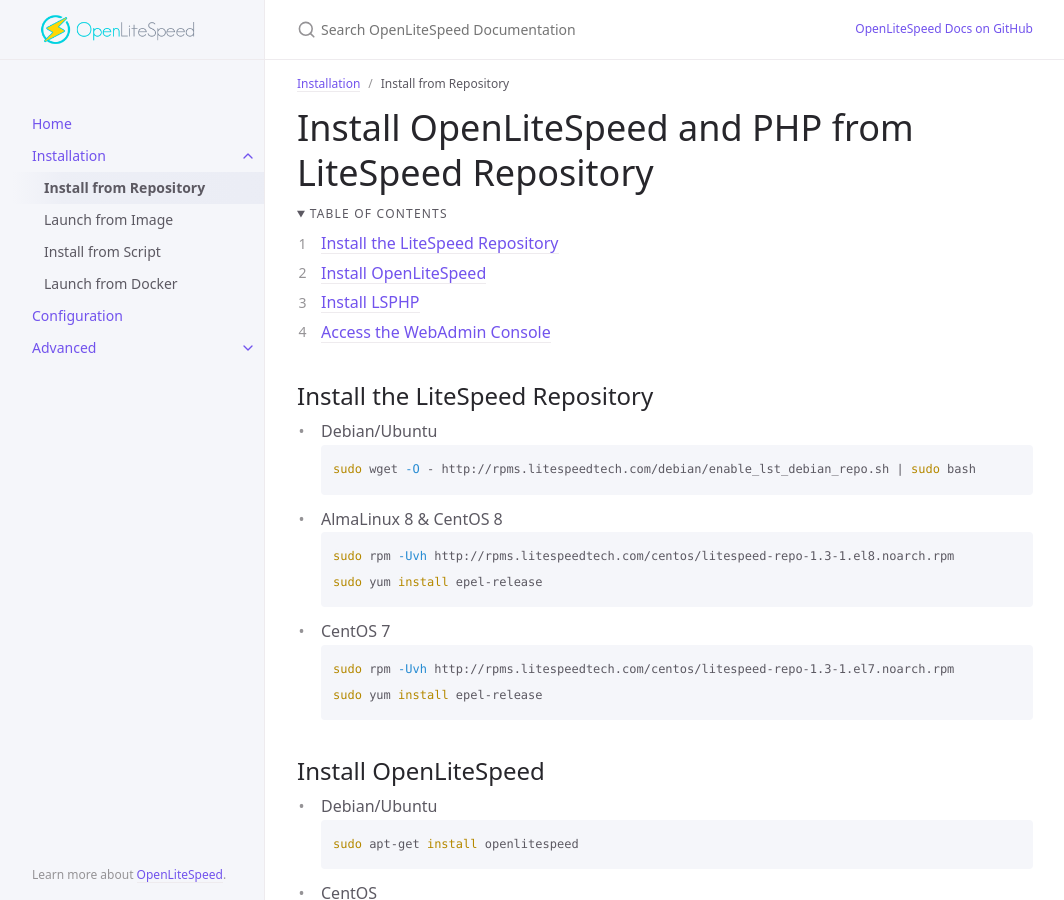
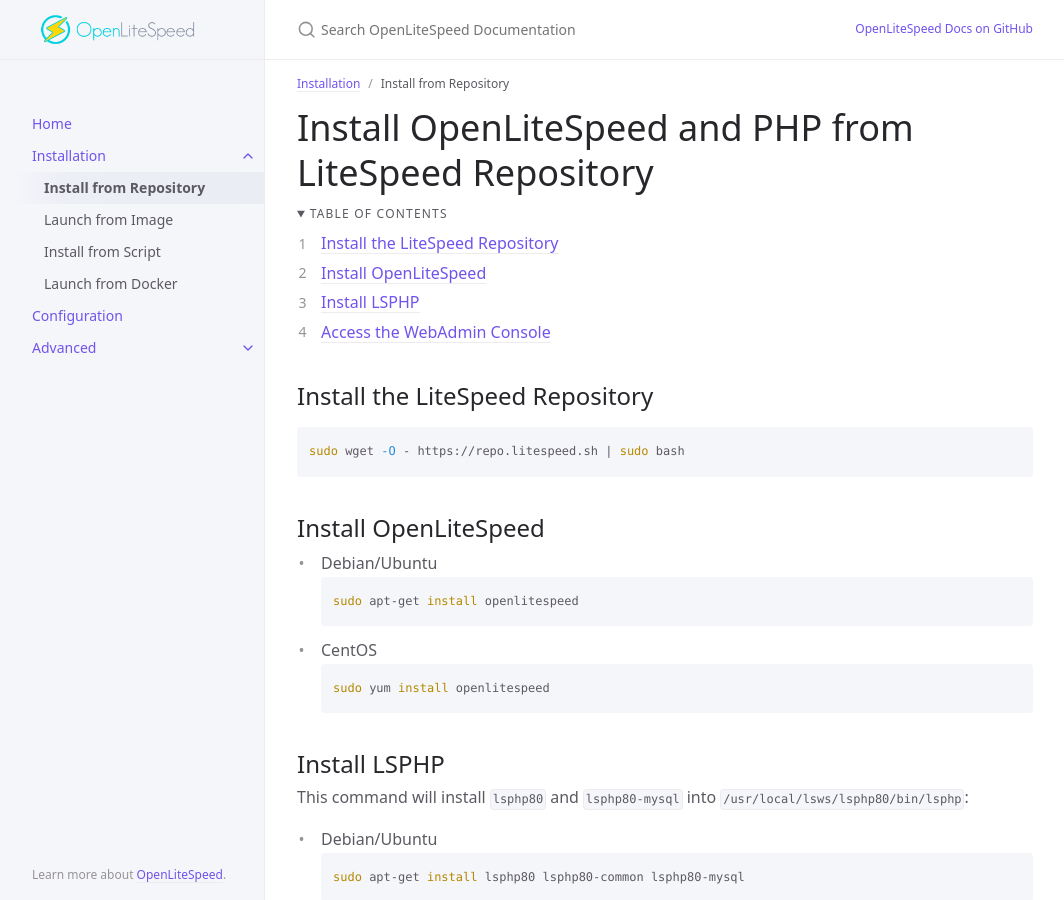
Before and after one commit to litespeedtech/openlitespeed-doc, a Jekyll site: the page built from docs/installation/installation-repo.md, in a window 1280 px wide and 900 px high. Shown: the whole window, without its empty margins (107-1171 px from the left). Built offline with Jekyll 4.4.1, drawn with Linux system fonts in a browser that asks for light colours.

Commit message:
Revert previous changes

````diff
--- a/docs/installation/installation-repo.md
+++ b/docs/installation/installation-repo.md
@@ -21,19 +21,8 @@ permalink: /installation/repo
 
 ## Install the LiteSpeed Repository
 
-- Debian/Ubuntu
 ```bash
-sudo wget -O - http://rpms.litespeedtech.com/debian/enable_lst_debian_repo.sh | sudo bash
-```
-- AlmaLinux 8 & CentOS 8
-```bash
-sudo rpm -Uvh http://rpms.litespeedtech.com/centos/litespeed-repo-1.3-1.el8.noarch.rpm
-sudo yum install epel-release
-```
-- CentOS 7
-```bash
-sudo rpm -Uvh http://rpms.litespeedtech.com/centos/litespeed-repo-1.3-1.el7.noarch.rpm
-sudo yum install epel-release
+sudo wget -O - https://repo.litespeed.sh | sudo bash
 ```
 
 ## Install OpenLiteSpeed
````
